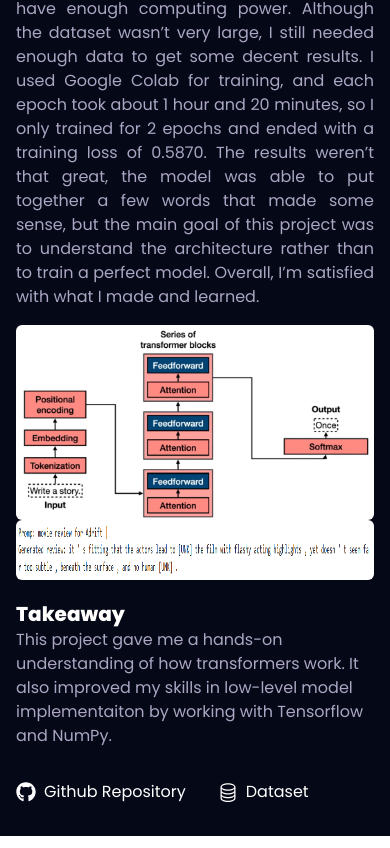
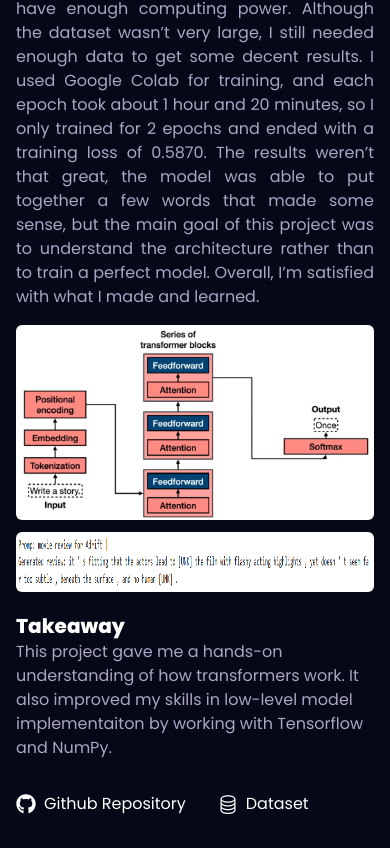
Before and after one commit to SamHufkens/thm_portfolio, a React (Vite) app: page /transformer-project in a window 390 px wide. Shown: the part 2583-3431 px from the top of the page. Built offline with nearby package versions, Linux system fonts and the light colour scheme.

Commit message:
changed transformer page

```diff
--- a/src/pages/transformer-project.tsx
+++ b/src/pages/transformer-project.tsx
@@ -52,7 +52,7 @@ function TransformerProject() {
             <p className="text-textColorRose">Training took a long time because I didn’t have enough computing power. Although the dataset wasn’t very large, I still needed enough data to get some decent results. I used Google Colab for training, and each epoch took about 1 hour and 20 minutes, so I only trained for 2 epochs and ended with a training loss of 0.5870. The results weren’t that great, the model was able to put together a few words that made some sense, but the main goal of this project was to understand the architecture rather than to train a perfect model. Overall, I’m satisfied with what I made and learned.</p>
             <div className="md:flex md:items-center md:justify-between mt-4">
                 <img src="assets/transformer_diagram.png" className="w-[400px] rounded-md"/>
-                <img src="assets/tr-out.png" className="w-[670px] h-[60px] rounded-md"/>
+                <img src="assets/tr-out.png" className="w-[550px] h-[60px] rounded-md mt-3 md:mt-0"/>
             </div>
 
           </div>
```
